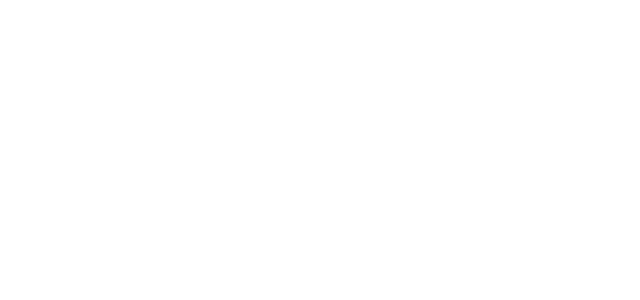
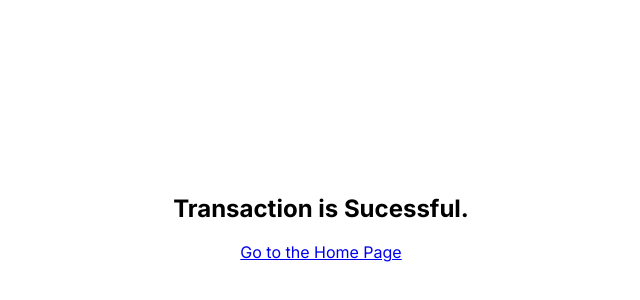
Before and after one commit to piyush-gangrade/agro-decentral-, a React (Create React App) app in the folder client/: page /successfull in a window 1280 px wide. Before the commit this address had no page. Shown: the part 182-482 px from the top of the page, without its empty margins (319-959 px from the left). Built offline with nearby package versions, Linux system fonts and the light colour scheme.

Commit message:
little_little change
ho gya pakka wala....

```diff
--- a/client/src/App.jsx
+++ b/client/src/App.jsx
@@ -8,6 +8,7 @@ import Market from "./pages/market/Market"
 import NewOffer from "./pages/market/NewOffer"
 import AboutUs from "./pages/AboutUs"
 import OrderDetails from "./pages/market/OrderDetails";
+import SuccessfulTransaction from "./pages/SuccessfulTransaction";
 
 export const userContext = React.createContext();
 
@@ -34,6 +35,7 @@ export default function App() {
           <Route path="market/:id" element={<OrderDetails />}/>
           <Route path="about" element={<AboutUs />} />
         </Route>
+        <Route path="/successfull" element={<SuccessfulTransaction/>}/>
       </Routes>
     </userContext.Provider>
   );
--- /dev/null
+++ b/client/src/pages/SuccessfulTransaction.jsx
@@ -0,0 +1,14 @@
+import React from "react";
+import { Link } from "react-router-dom";
+import "./successfulTransaction.css"
+
+export default function SucessfulTransaction() {
+    return (
+        <div className="transaction">
+            <div>
+                <h2>Transaction is Sucessful.</h2>
+                <Link to="/">Go to the Home Page</Link>
+            </div>
+        </div>
+    )
+}
--- a/client/src/pages/market/NewOffer.jsx
+++ b/client/src/pages/market/NewOffer.jsx
@@ -225,7 +225,7 @@ export default function NewOfferSeller() {
                     type="number"
                     id="quantity"
                     name="quantity"
-                    text="Quantity:"
+                    text="Quantity(in Tons):"
                     value={formData.quantity}
                     change={handleChange}
                 />
@@ -243,7 +243,7 @@ export default function NewOfferSeller() {
                     type="number"
                     id="price"
                     name="price"
-                    text="Price:"
+                    text="Price(per Ton):"
                     value={formData.price}
                     change={handleChange}
                 />
--- a/client/src/pages/market/OrderDetails.jsx
+++ b/client/src/pages/market/OrderDetails.jsx
@@ -1,7 +1,7 @@
 import React from "react";
 import { useState,useEffect } from "react";
 import {Web3} from "web3";
-import { useParams } from "react-router-dom"
+import { useParams, useNavigate } from "react-router-dom"
 import cropImg from "../../assists/main-logo.png"
 import Input from "../../components/Input";
 import axios from "axios";
@@ -9,6 +9,7 @@ import { userContext } from "../../App";
 
 export default function SellerOffer() {
     const { user } = React.useContext(userContext);
+    const navigate = useNavigate();
     const { id } = useParams();
     const[state,setState]=useState({
         web3:null,
@@ -204,6 +205,7 @@ export default function SellerOffer() {
             });
             console.log("Transaction hash:", tx.transactionHash);
             alert("Transaction successful of " + offerData.price*offerData.quantity + " INR");
+            navigate("/successfull")
         } catch (error) {
             console.error("Error sending transaction:", error);
             alert("Transaction failed. See console for details.");
--- a/client/src/pages/market/newOffer.css
+++ b/client/src/pages/market/newOffer.css
@@ -48,4 +48,5 @@
     border-radius: 10px;
     font-weight: bold;
     cursor: pointer;
+    background-color: #a3a3a3;
 }
--- /dev/null
+++ b/client/src/pages/successfulTransaction.css
@@ -0,0 +1,7 @@
+.transaction{
+    height: 100vh;
+    display: flex;
+    justify-content: center;
+    align-items: center;
+    text-align: center;
+}
```
